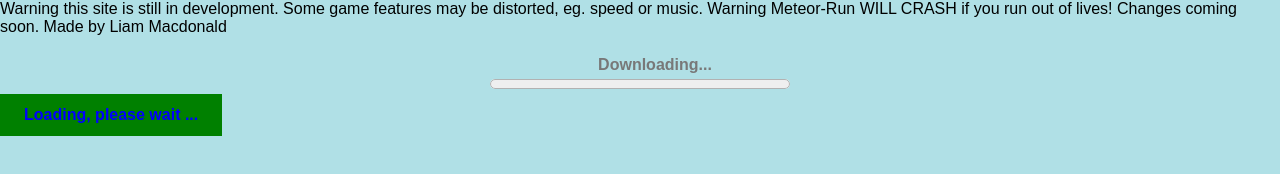
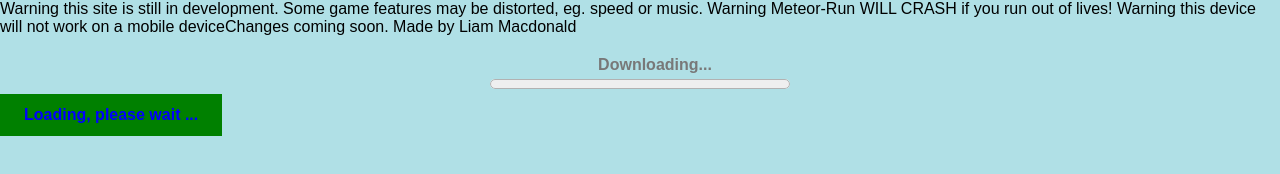
Before and after one commit to thorium123/Meteor-Run-Game-Python, a plain HTML site: page index.html in a window 1280 px wide. Drawn offline with Linux system fonts and the light colour scheme.

Commit message:
Update warning message in header for clarity

```diff
--- a/index.html
+++ b/index.html
@@ -289,7 +289,7 @@ function show_infobox() {
 </head>
 
 <body>
-    <header>Warning this site is still in development. Some game features may be distorted, eg. speed or music. Warning Meteor-Run WILL CRASH if you run out of lives! Changes coming soon. Made by Liam Macdonald</header>
+    <header>Warning this site is still in development. Some game features may be distorted, eg. speed or music. Warning Meteor-Run WILL CRASH if you run out of lives! Warning this device will not work on a mobile deviceChanges coming soon. Made by Liam Macdonald</header>
 
     <div id="transfer" align=center>
 <!--        <div class="spinner" id='spinner'></div> -->
```
